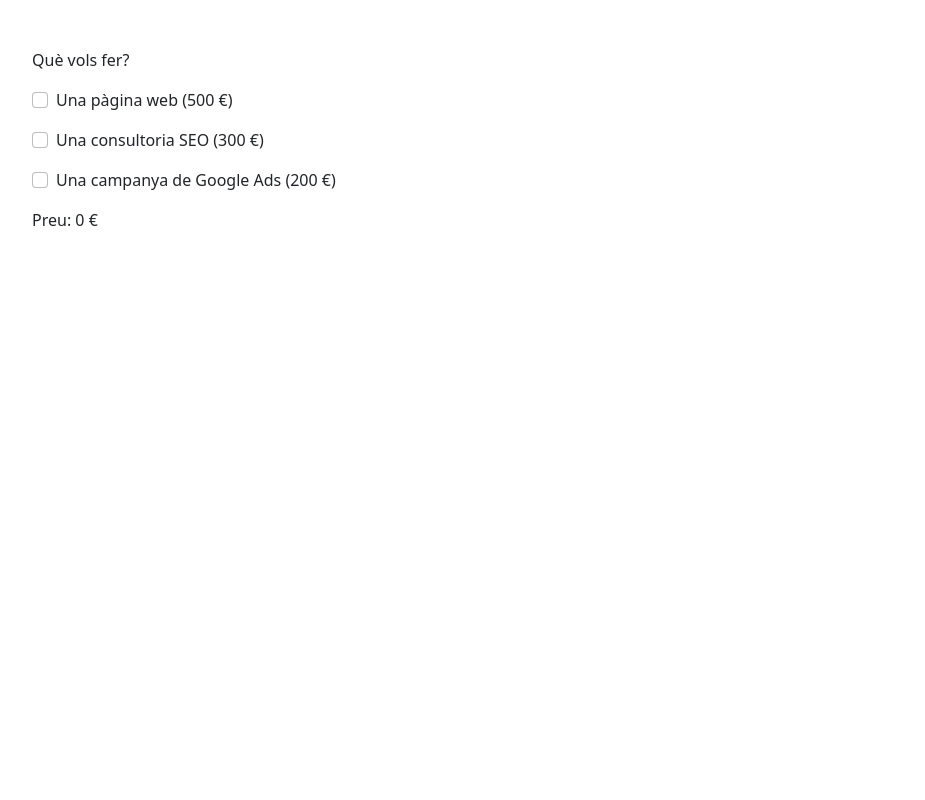
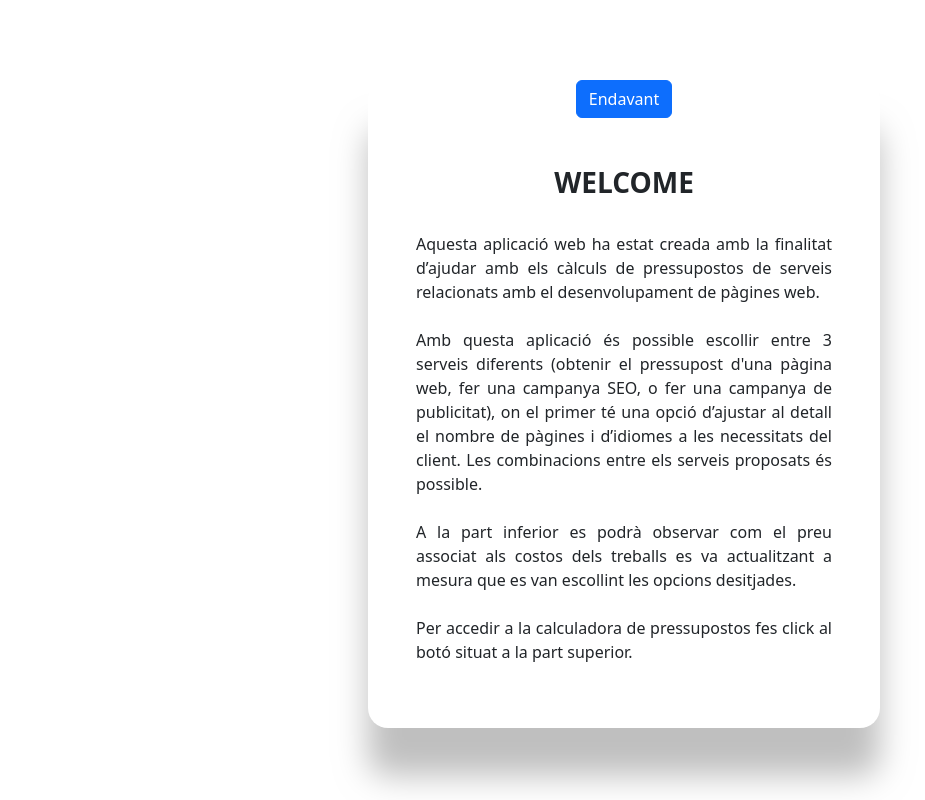
Before and after one commit to epanareda/Sprint-7, a Vue app: page / in a window 1280 px wide. Shown: the whole page, without its empty margins (16-941 px from the left). Built offline with nearby package versions, Linux system fonts and the light colour scheme.

Commit message:
exercici 4

```diff
--- a/src/App.vue
+++ b/src/App.vue
@@ -1,10 +1,28 @@
 <template>
-    <!-- <nav>
-    <router-link to="/">Home</router-link> |
-    <router-link to="/about">About</router-link>
-    </nav> -->
-    <router-view/>
+    <div class="main-container">
+        <nav>
+            <router-link class="btn btn-primary" to="/home" v-if="$route.name === 'welcome'">Endavant</router-link>
+            <router-link class="btn btn-primary" to="/"  v-if="$route.name === 'home'">Enrere</router-link>
+        </nav>
+        <router-view/>
+    </div>
 </template>
 
-<style>
+<style scoped>
+    .main-container {
+        position: absolute;
+        top: 10%;
+        left: 30%;
+        width: 40%;
+
+        /* border: 0.3rem solid hsla(0, 0%, 50%, 0.25); */
+        border-radius: 20px;
+
+        box-shadow: 0 3rem 2rem 0 rgba(128, 128, 128, 0.5);
+
+        display: flex;
+        flex-direction: column;
+        justify-content: center;
+        align-items: center;
+    }
 </style>
--- a/src/components/Home.vue
+++ b/src/components/Home.vue
@@ -1,5 +1,5 @@
 <template>
-    <div class="m-5">
+    <div class="my-5">
         <p class="m-0 mb-3">Què vols fer?</p>
         <form class="user-select-none">
             <div class="form-check mb-3">
--- /dev/null
+++ b/src/components/Welcome.vue
@@ -0,0 +1,41 @@
+<template>
+    <div class="m-5">
+        <h3 class="fw-bold">WELCOME</h3>
+        <p>
+            Aquesta aplicació web ha estat creada amb la finalitat d’ajudar amb els càlculs de pressupostos de serveis relacionats amb el desenvolupament de pàgines web.
+            <br><br>
+            Amb questa aplicació és possible escollir entre 3 serveis diferents (obtenir el pressupost d'una pàgina web, fer una campanya SEO, o fer una campanya de publicitat), on el primer té una opció d’ajustar al detall el nombre de pàgines i d’idiomes a les necessitats del client. Les combinacions entre els serveis proposats és possible.
+            <br><br>
+            A la part inferior es podrà observar com el preu associat als costos dels treballs es va actualitzant a mesura que es van escollint les opcions desitjades.
+            <br><br>
+            Per accedir a la calculadora de pressupostos fes click al botó situat a la part superior.
+        </p>
+    </div>
+</template>
+
+<script>
+
+export default {
+    name: 'Welcome',
+    data() {
+        return {
+        }
+    },
+    computed: {
+    },
+    methods: {
+    },
+    watch: {
+    }
+};
+</script>
+
+<style scoped>
+    h3 {
+        text-align: center;
+        margin-bottom: 2rem;
+    }
+    p {
+        text-align: justify;
+    }
+</style>
--- a/src/router/index.js
+++ b/src/router/index.js
@@ -2,19 +2,25 @@ import { createRouter, createWebHistory } from 'vue-router'
 import Home from '../components/Home.vue'
 
 const routes = [
+  // The inicial route in this routing sistem has been changed from home component to welcome, as the result of the interpretation from the exercice 4.
+  // // {
+  // //   path: '/',
+  // //   name: 'home',
+  // //   component: Home
+  // // },
   {
     path: '/',
+    name: 'welcome',
+    // route level code-splitting
+    // this generates a separate chunk (about.[hash].js) for this route
+    // which is lazy-loaded when the route is visited.
+    component: () => import(/* webpackChunkName: "about" */ '../components/Welcome.vue')
+  },
+  {
+    path: '/home',
     name: 'home',
     component: Home
   },
-  // {
-  //   path: '/about',
-  //   name: 'about',
-  //   // route level code-splitting
-  //   // this generates a separate chunk (about.[hash].js) for this route
-  //   // which is lazy-loaded when the route is visited.
-  //   component: () => import(/* webpackChunkName: "about" */ '../views/AboutView.vue')
-  // }
 ]
 
 const router = createRouter({
```
